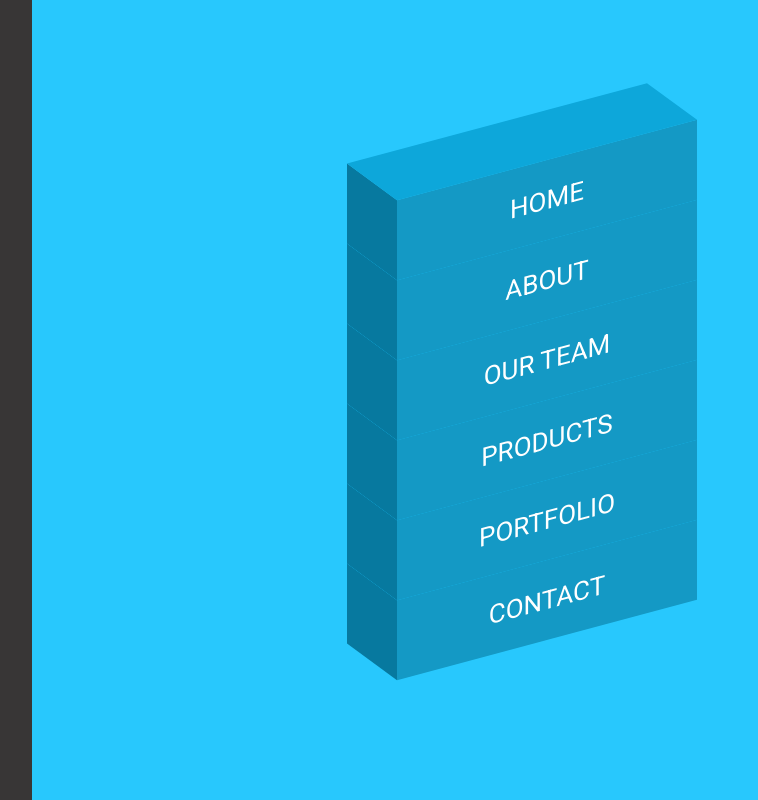
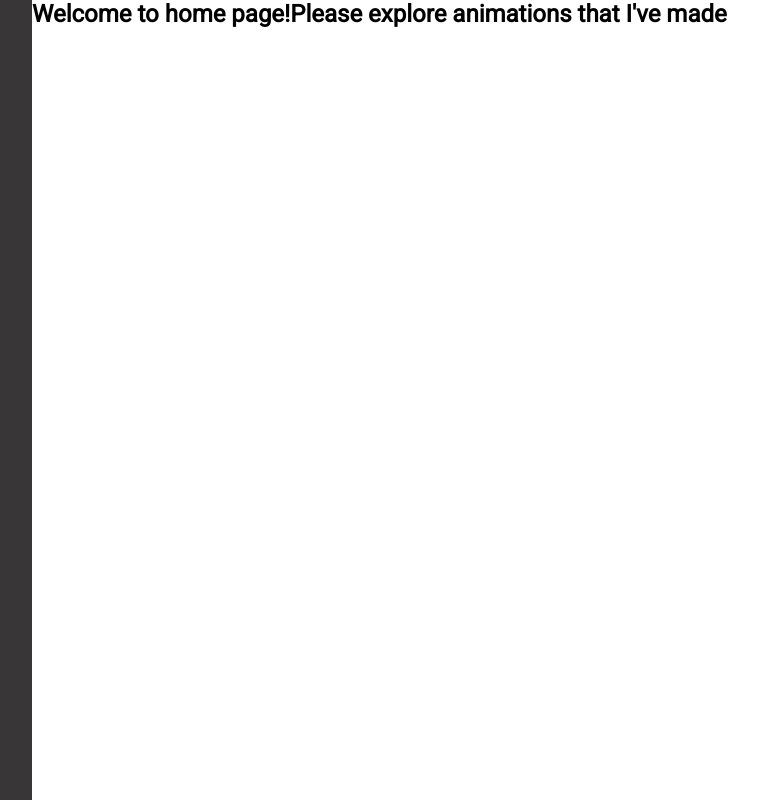
Before and after one commit to centek134/animations, a React (Create React App) app: page / in a window 1280 px wide. Shown: the whole page, without its empty margins (218-976 px from the left). Built offline with nearby package versions, Linux system fonts and the light colour scheme; a web font is replaced by a local one.

Commit message:
changes Rendering home page so I can style it

```diff
--- a/src/App.js
+++ b/src/App.js
@@ -7,7 +7,7 @@ const App = () => {
   return (
     <div className="App">
       <Sidebar/>
-      <MenuAnimated/>
+      <Homepage/>
     </div>
   );
 }
```
